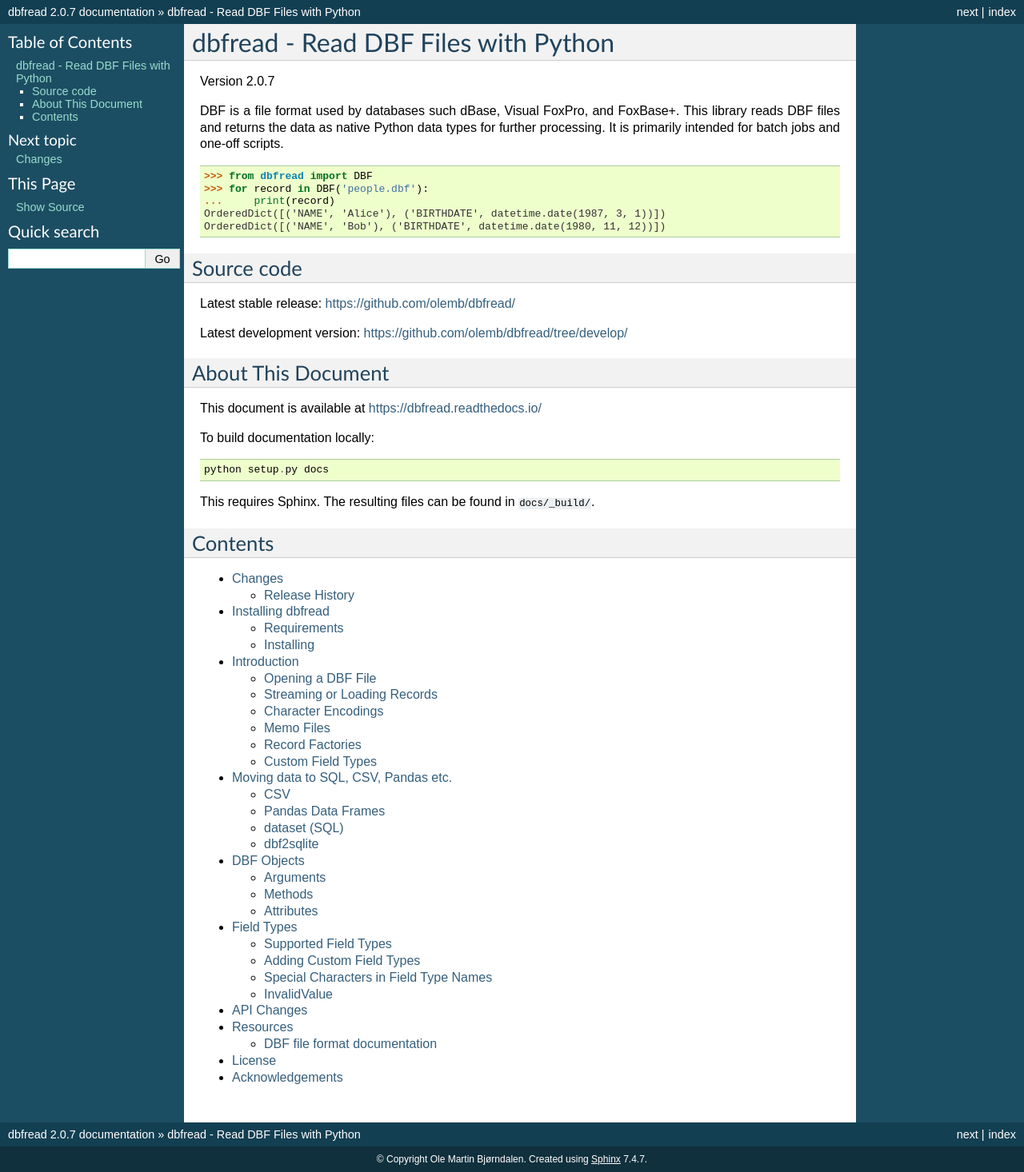
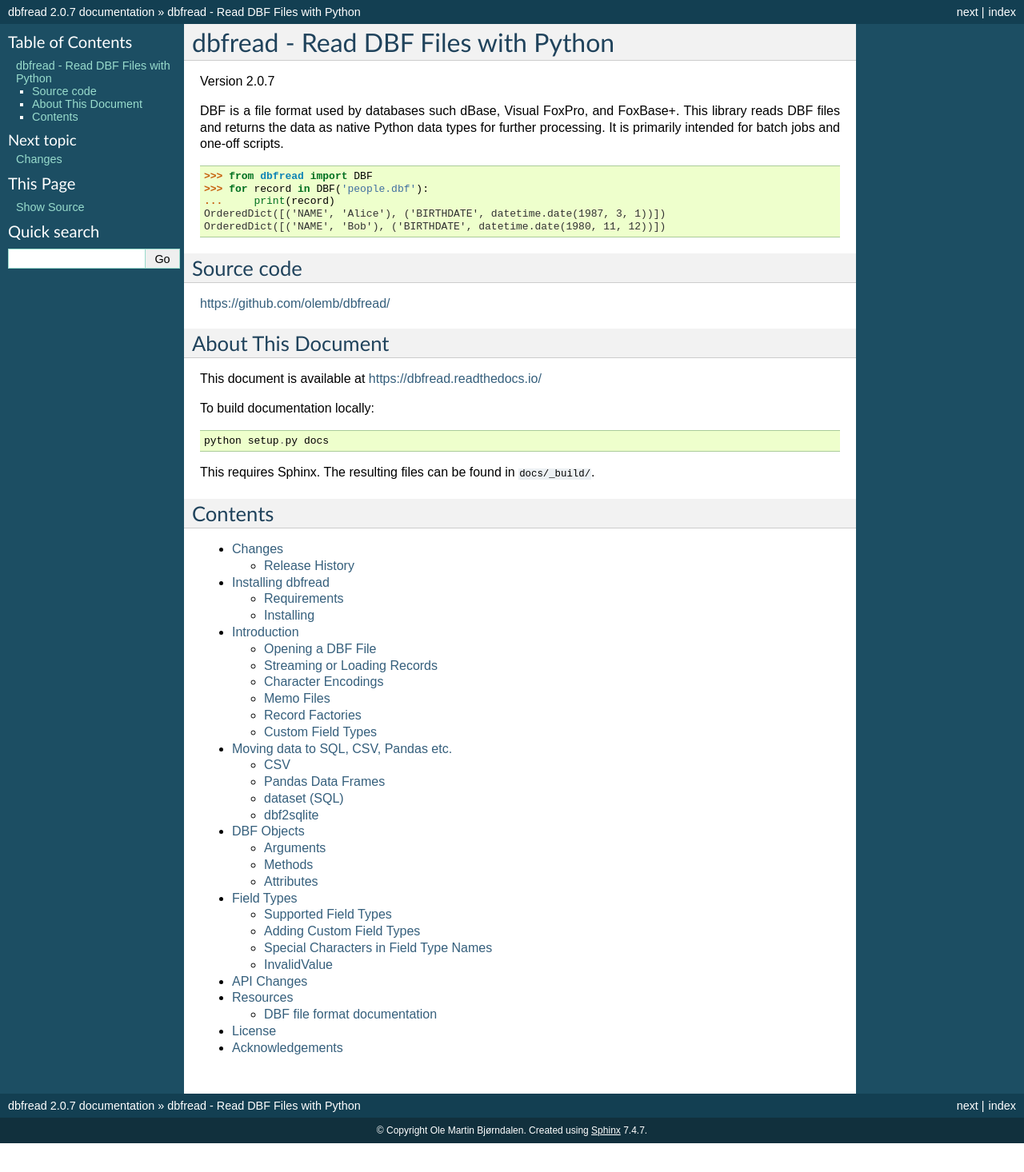
Before and after one commit to olemb/dbfread, a Sphinx documentation site: the page built from docs/index.rst, in a window 1280 px wide. Shown: the whole page at 80% size. Built offline with Sphinx 7.4.7, drawn with Linux system fonts in a browser that asks for light colours; after the commit the page ends 1430 px from its top, so only the background shows below that.

Commit message:
Moved development to master branch and updated docs to reflect this.

```diff
--- a/README.rst
+++ b/README.rst
@@ -78,9 +78,7 @@
 Source code
 ------------
 
-Latest stable release: http://github.com/olemb/dbfread/
-
-Development version: http://github.com/olemb/dbfread/tree/develop/
+http://github.com/olemb/dbfread/
 
 
 API Changes
--- a/docs/index.rst
+++ b/docs/index.rst
@@ -25,9 +25,7 @@
 Source code
 -----------
 
-Latest stable release: https://github.com/olemb/dbfread/
-
-Latest development version: https://github.com/olemb/dbfread/tree/develop/
+https://github.com/olemb/dbfread/
 
 
 About This Document
```
